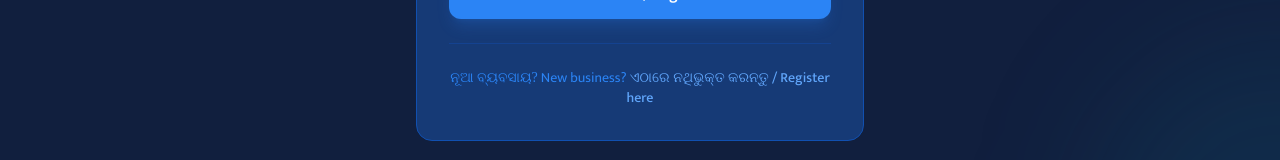
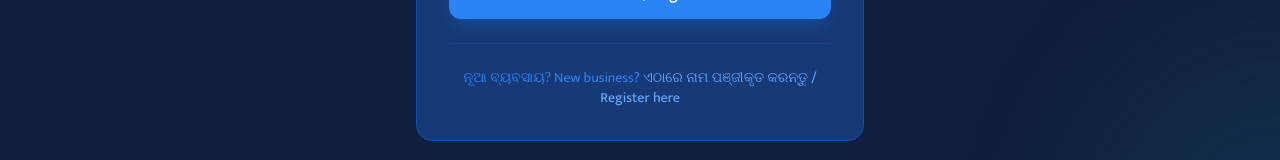
Before and after one commit to theparttimersservice-beep/dealeros-platform, a React (Vite) app: page /login in a window 1280 px wide. Shown: the part 568-728 px from the top of the page. Built offline with nearby package versions, Linux system fonts and the light colour scheme; no server answers; a web font is replaced by a local one.

Commit message:
Update LoginPage.jsx

```diff
--- a/src/pages/LoginPage.jsx
+++ b/src/pages/LoginPage.jsx
@@ -96,7 +96,7 @@ export default function LoginPage() {
             <p className="text-ocean-500 text-sm">
               <span className="odia">ନୂଆ ବ୍ୟବସାୟ?</span> New business?{' '}
               <Link to="/register" className="text-blue-400 hover:text-blue-300 font-medium">
-                <span className="odia">ଏଠାରେ ନଥିଭୁକ୍ତ କରନ୍ତୁ</span> / Register here
+                <span className="odia">ଏଠାରେ ନାମ ପଞ୍ଜୀକୃତ କରନ୍ତୁ</span> / Register here
               </Link>
             </p>
           </div>
```
